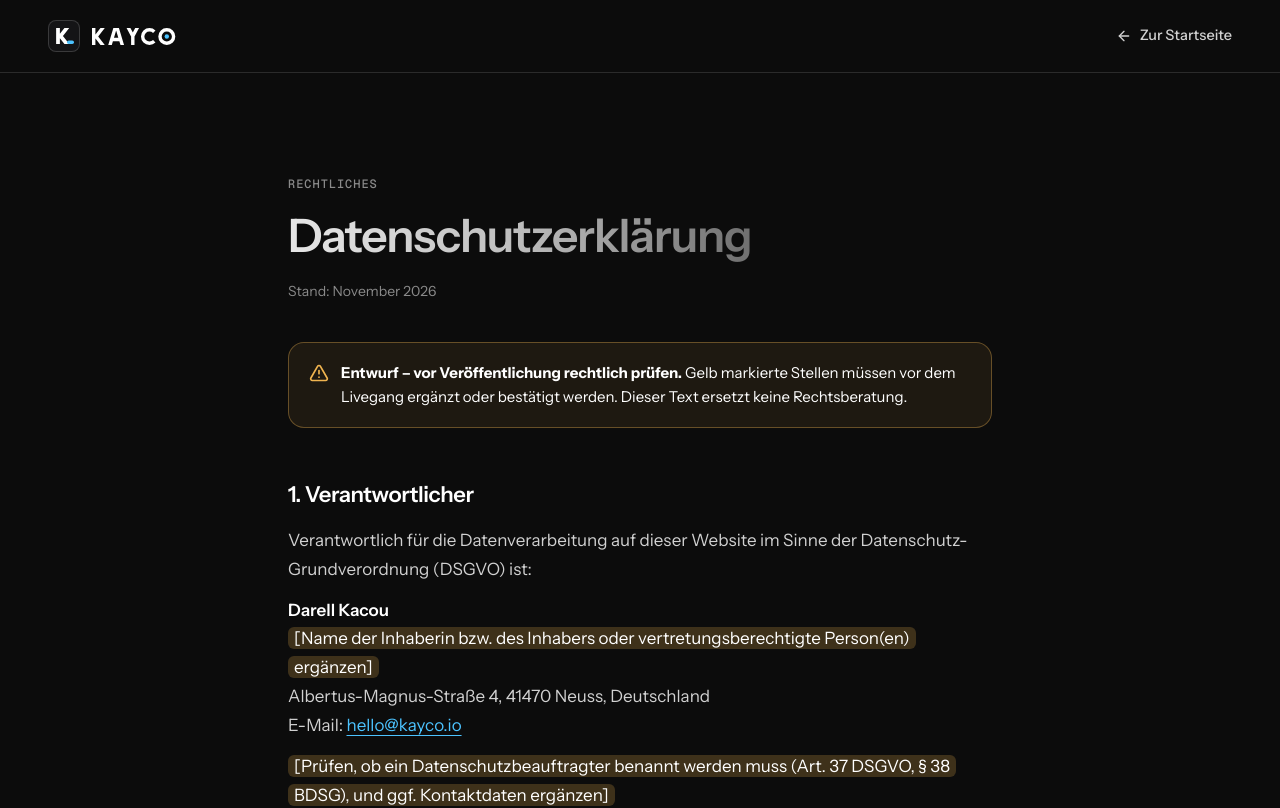
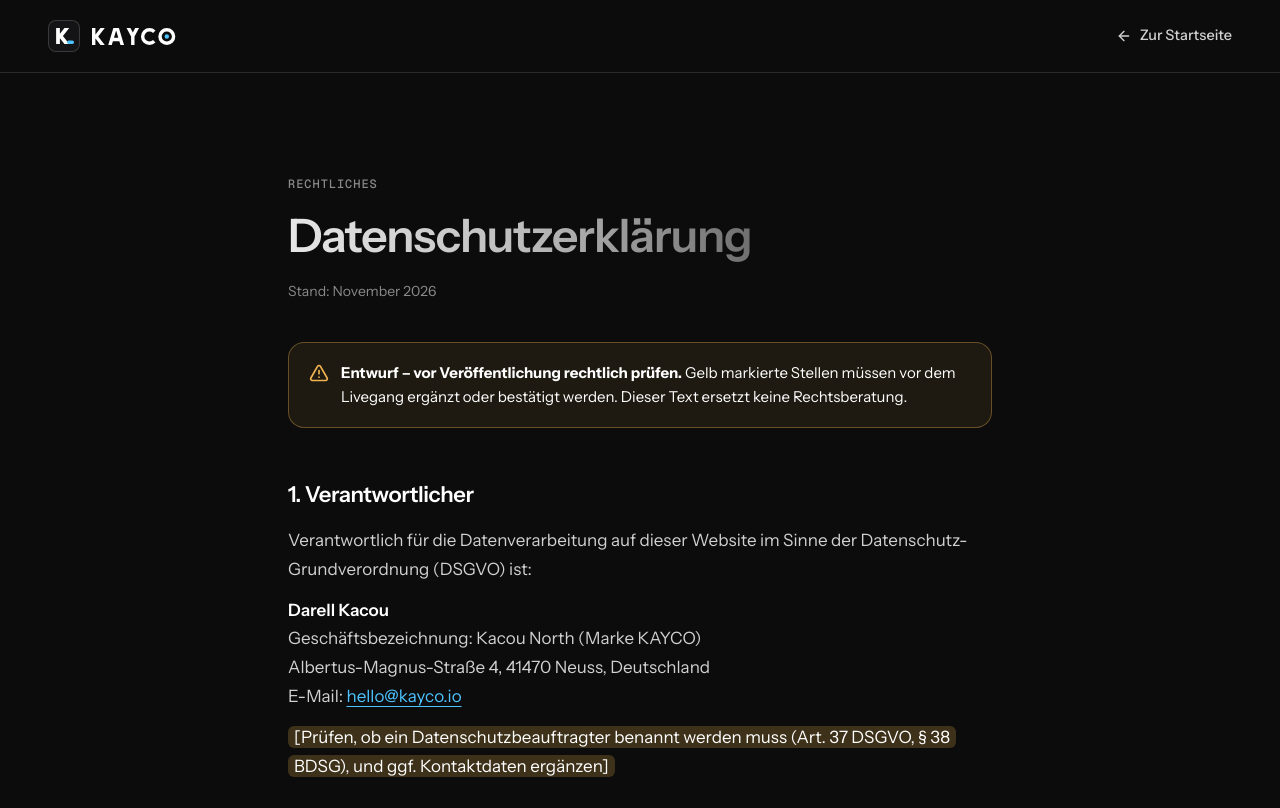
Before and after one commit to Darelljun/terminagentur, a Next.js app: page /datenschutz in a window 1280 px wide. Shown: the top 808 px of the page. Built offline with nearby package versions, Linux system fonts and the light colour scheme; no server answers.

Commit message:
Update KAYCO legal operator information pending GbR setup

```diff
--- a/src/app/datenschutz/page.tsx
+++ b/src/app/datenschutz/page.tsx
@@ -20,7 +20,7 @@ export default function DatenschutzPage() {
         <p>
           <strong>{site.legalName}</strong>
           <br />
-          <Todo>Name der Inhaberin bzw. des Inhabers oder vertretungsberechtigte Person(en) ergänzen</Todo>
+          Geschäftsbezeichnung: {site.tradingName} (Marke KAYCO)
           <br />
           {site.address.street}, {site.address.zip} {site.address.city}, {site.address.country}
           <br />
```
